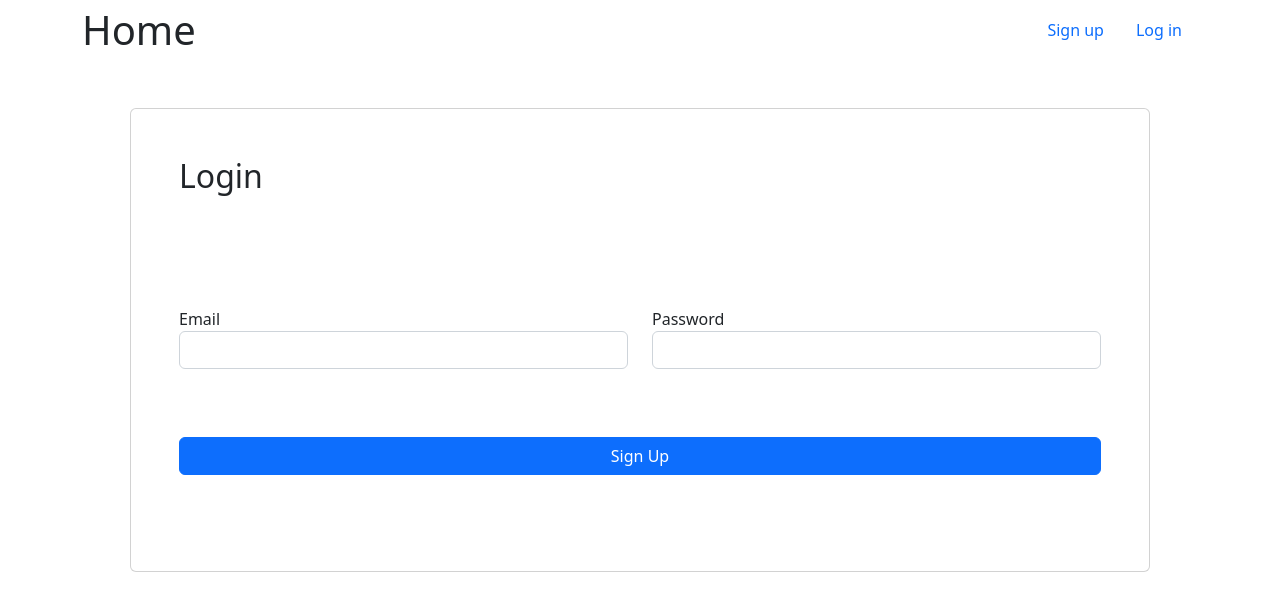
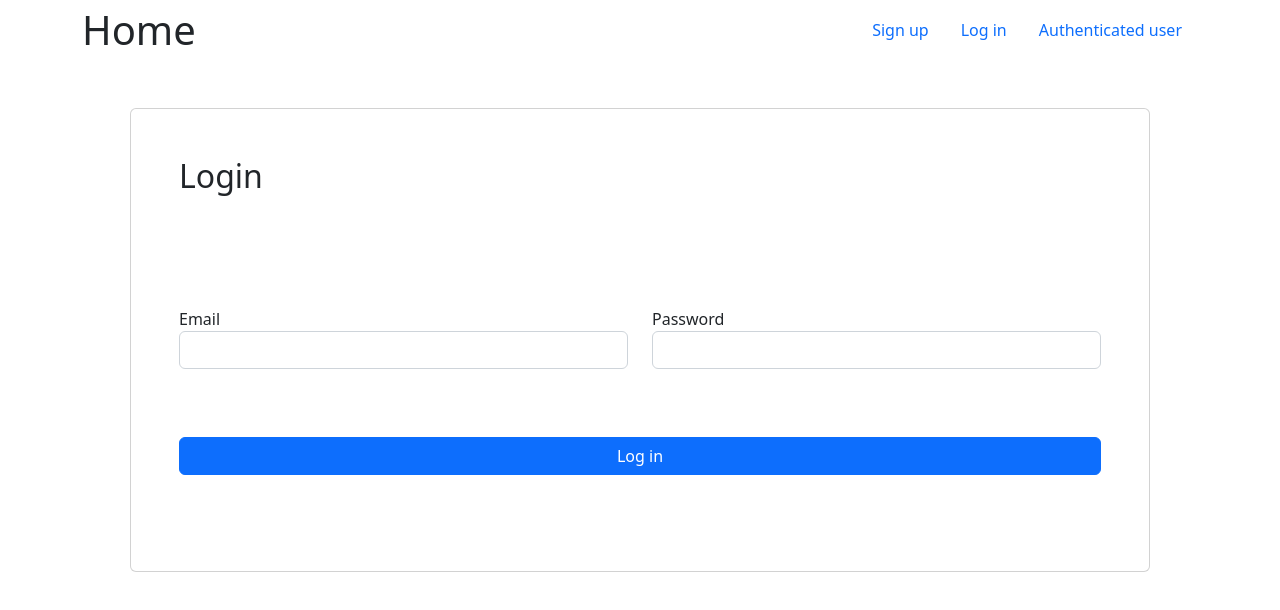
Before and after one commit to artnushi/react-movies-app, a React (Create React App) app: page /login in a window 1280 px wide. Shown: the top 610 px of the page. Built offline with nearby package versions, Linux system fonts and the light colour scheme.

Commit message:
Completed login

```diff
--- a/src/App.js
+++ b/src/App.js
@@ -3,6 +3,7 @@ import Home from "./pages/Home";
 import { BrowserRouter, Routes, Route } from "react-router-dom";
 import SignUp from "./pages/SignUp";
 import Login from "./pages/Login";
+import AuthenticatedUser from "./pages/AuthenticatedUser";
 
 function App() {
   return (
@@ -12,6 +13,7 @@ function App() {
           <Route path="/" element={<Home />} />
           <Route path="/register" element={<SignUp />} />
           <Route path="/login" element={<Login />} />
+          <Route path="/authenticated-user" element={<AuthenticatedUser />} />
         </Routes>
       </BrowserRouter>
     </>
--- /dev/null
+++ b/src/components/Layout.js
@@ -0,0 +1,21 @@
+import React from 'react';
+import PropTypes from "prop-types";
+import Header from "./header/Header";
+
+function Layout(props) {
+    return (
+        <>
+            <div className="container">
+                <Header showSearch={props.showSearch} />
+                {props.children}
+            </div>
+        </>
+    );
+}
+
+Layout.propTypes = {
+    showSearch: PropTypes.bool,
+    children: PropTypes.node
+}
+
+export default Layout;
--- a/src/components/header/Header.js
+++ b/src/components/header/Header.js
@@ -1,17 +1,20 @@
-import React, { useState } from 'react'
-import { SearchContext } from "../../pages/Home";
-import { Link } from "react-router-dom";
+import React from 'react'
+import {SearchContext} from "../../pages/Home";
+import {Link} from "react-router-dom";
+import PropTypes from "prop-types";
 
 function Header(props) {
     return (
         <>
             <div className="d-flex justify-content-between align-items-center mb-5">
-        <div>
-          <h1>Flowers App</h1>
-        </div>
+                <Link to="/" className="nav-link fs-1">
+                    Home
+                </Link>
 
+
+                {props.showSearch &&
                 <SearchContext.Consumer>
-          {({ searchValue, handleChange }) => {
+                    {({searchValue, handleChange}) => {
                         return (
                             <>
                                 <div>
@@ -34,6 +37,10 @@ function Header(props) {
                     }}
                 </SearchContext.Consumer>
 
+                }
+
+
+                <div>
                     <ul className="nav">
                         <li className="nav-item">
                             <Link to="/register" className="nav-link">
@@ -45,11 +52,22 @@ function Header(props) {
                                 Log in
                             </Link>
                         </li>
+
+                        <li className="nav-item">
+                            <Link to="/authenticated-user" className="nav-link">
+                                Authenticated user
+                            </Link>
+                        </li>
                     </ul>
+                </div>
             </div>
 
         </>
     )
 }
 
+Header.propTypes = {
+    showSearch: PropTypes.bool
+}
+
 export default Header
--- a/src/components/header/HeaderPage.js
+++ /dev/null
@@ -1,32 +0,0 @@
-import React from 'react'
-import {Link} from "react-router-dom";
-
-function HeaderPage (props) {
-  return (
-      <>
-        <div className="d-flex justify-content-between align-items-center mb-5">
-          <div>
-            <Link to="/" className="nav-link fs-1">
-              Home
-            </Link>
-          </div>
-
-          <ul className="nav">
-            <li className="nav-item">
-              <Link to="/register" className="nav-link">
-                Sign up
-              </Link>
-            </li>
-            <li className="nav-item">
-              <Link to="/login" className="nav-link">
-                Log in
-              </Link>
-            </li>
-          </ul>
-        </div>
-
-      </>
-  )
-}
-
-export default HeaderPage
--- /dev/null
+++ b/src/pages/AuthenticatedUser.js
@@ -0,0 +1,17 @@
+import React from 'react';
+import Layout from "../components/Layout";
+
+function AuthenticatedUser() {
+
+    return (
+        <Layout showSearch={false}>
+
+            <h1>Authenticated user page</h1>
+
+            <h3>First Name: Art</h3> <br/>
+            <h3>Last Name: Nushi</h3>
+        </Layout>
+    );
+}
+
+export default AuthenticatedUser;
--- a/src/pages/Home.js
+++ b/src/pages/Home.js
@@ -1,6 +1,6 @@
-import React, { createContext, useState } from "react";
+import React, {createContext, useState} from "react";
 import FlowersList from "../components/flowers/FlowersList";
-import Header from "../components/header/Header";
+import Layout from "../components/Layout";
 
 export const SearchContext = createContext();
 
@@ -13,18 +13,19 @@ function Home() {
 
     return (
         <>
-      <div className="container mt-5">
             <SearchContext.Provider
                 value={{
                     searchValue: searchValue,
                     handleChange: (event) => handleChange(event),
                 }}
             >
-          <Header />
+                <Layout showSearch={true}>
+                    <div className="container mt-5">
+                        <FlowersList/>
+                    </div>
+                </Layout>
+            </SearchContext.Provider>
 
-          <FlowersList />
-        </SearchContext.Provider>
-      </div>
         </>
     );
 }
--- a/src/pages/Login.js
+++ b/src/pages/Login.js
@@ -1,38 +1,44 @@
-import React, { useState } from "react";
-import Validation from "../components/Validation";
+import React, {useState} from "react";
 import "../App.css";
-import HeaderPage from "../components/header/HeaderPage";
 import axios from "axios";
+import Layout from "../components/Layout";
+import { useNavigate } from 'react-router-dom';
+
 
 export default function SignUp() {
+    let navigate = useNavigate();
     const [values, setValues] = useState({
-    first_name: "",
-    last_name: "",
         email: "",
-    password: "",
-    date_of_birth: "",
+        password: ""
     });
 
     const [errors, setErrors] = useState({});
 
     const handleChange = (e) => {
-    console.log(e.target.value);
         setValues({
             ...values,
-      [e.target.name]: e.target.value,
+            [e.target.name]: e.target.value
         });
     };
+
+
 
     const handleFormSubmit = (e) => {
         e.preventDefault();
 
         axios
-      .get("https://flowrspot-api.herokuapp.com/api/v1/users/register", values)
+            .post("https://flowrspot-api.herokuapp.com/api/v1/users/login", values)
             .then(function (response) {
                 console.log("success", response);
+
+
+                navigate('/authenticated-user')
+
             })
             .catch(function (error) {
-        // console.log('error', error.response.data.error);
+
+                alert('error, please sign up')
+                navigate('/register')
             });
 
         console.log("values", values);
@@ -40,8 +46,8 @@ export default function SignUp() {
     };
     return (
         <>
-      <div className="container">
-        <HeaderPage />
+
+            <Layout showSearch={false}>
                 <div className="card gap-3 m-5">
                     <div>
                         <h2 className="title m-5">Login</h2>
@@ -79,13 +85,13 @@ export default function SignUp() {
                                     type="submit"
                                     className="btn btn-primary text-center w-100"
                                 >
-                  Sign Up
+                                    Log in
                                 </button>
                             </div>
                         </div>
                     </form>
                 </div>
-      </div>
+            </Layout>
         </>
     );
 }
--- a/src/pages/SignUp.js
+++ b/src/pages/SignUp.js
@@ -1,9 +1,8 @@
-import React, { useState } from "react";
-import Validation from "../components/Validation";
+import React, {useState} from "react";
 import "../App.css";
-import HeaderPage from "../components/header/HeaderPage";
-import { DatePickerInput } from "../components/DatePicker";
+import {DatePickerInput} from "../components/DatePicker";
 import axios from "axios";
+import Layout from "../components/Layout";
 
 export default function SignUp() {
     const [values, setValues] = useState({
@@ -41,9 +40,7 @@ export default function SignUp() {
 
     return (
         <>
-      <div className="container">
-        <HeaderPage />
-
+            <Layout showSearch={false}>
                 <div>
                     <h2 className="title m-5">Create Account</h2>
                 </div>
@@ -125,7 +122,7 @@ export default function SignUp() {
                         </div>
                     </div>
                 </form>
-      </div>
+            </Layout>
         </>
     );
 }
```
Lines whose indentation alone changed are shown as unchanged.
